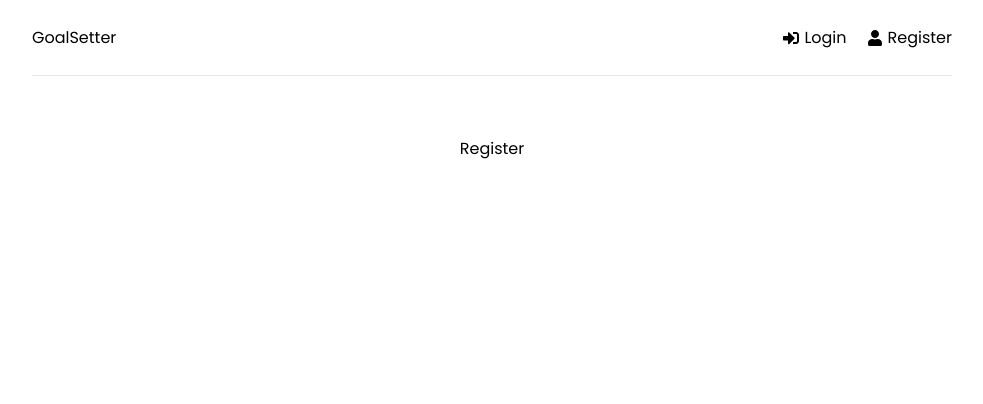
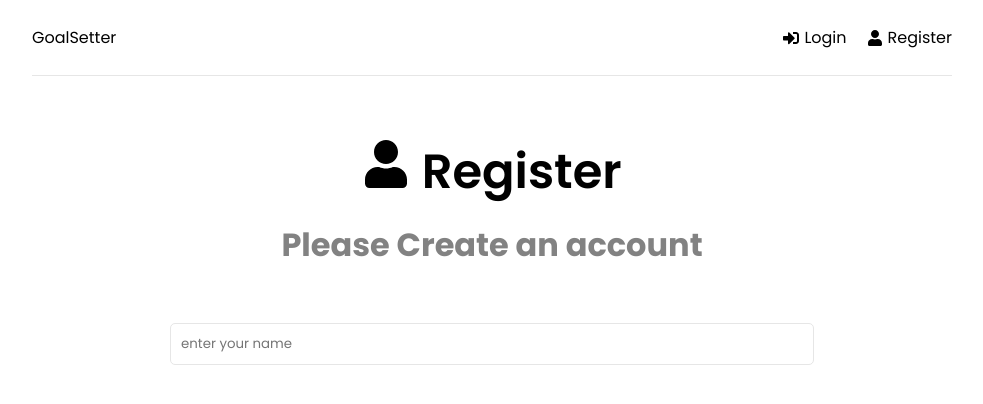
Before and after one commit to ahmedabukar01/Learn-the-MERN-Stack, a React (Create React App) app in the folder frontend/: page /register in a window 1280 px wide. Shown: the top 404 px of the page, without its empty margins (148-1131 px from the left). Built offline with nearby package versions, Linux system fonts and the light colour scheme.

Commit message:
register

```diff
--- a/frontend/src/pages/Register.jsx
+++ b/frontend/src/pages/Register.jsx
@@ -1,8 +1,37 @@
-import React from 'react'
+import {FaUser} from 'react-icons/fa';
+import {useState, useEffect } from 'react';
 
 function Register() {
+  const [formData, setFormData] = useState({
+    name: '',
+    email: '',
+    password: '',
+    password2: ''
+  });
+
+  const {name, email, password, password2} = formData;
+
+  const onChange = ()=>{
+
+  }
+
   return (
-    <div>Register</div>
+    <>
+    <section className="heading">
+      <h1> <FaUser /> Register</h1>
+      <p>Please Create an account</p>
+    </section>
+
+    <section className="form">
+      <form>
+        <div className="form-group">
+          <input type="text" className="form-control"
+            id="name" name="name" value={name}
+            placeholder="enter your name" onChange={onChange}/>
+        </div>
+      </form>
+    </section>
+    </>
   )
 }
 
```
